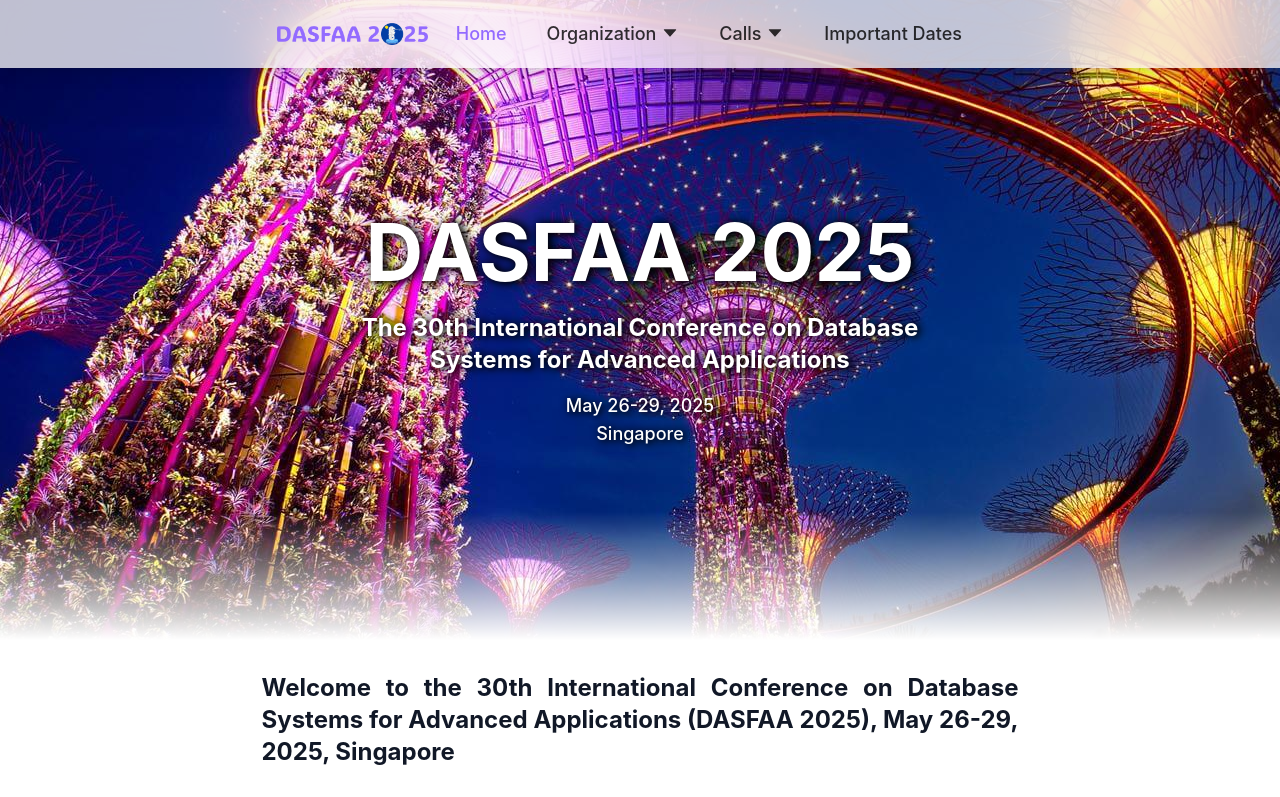
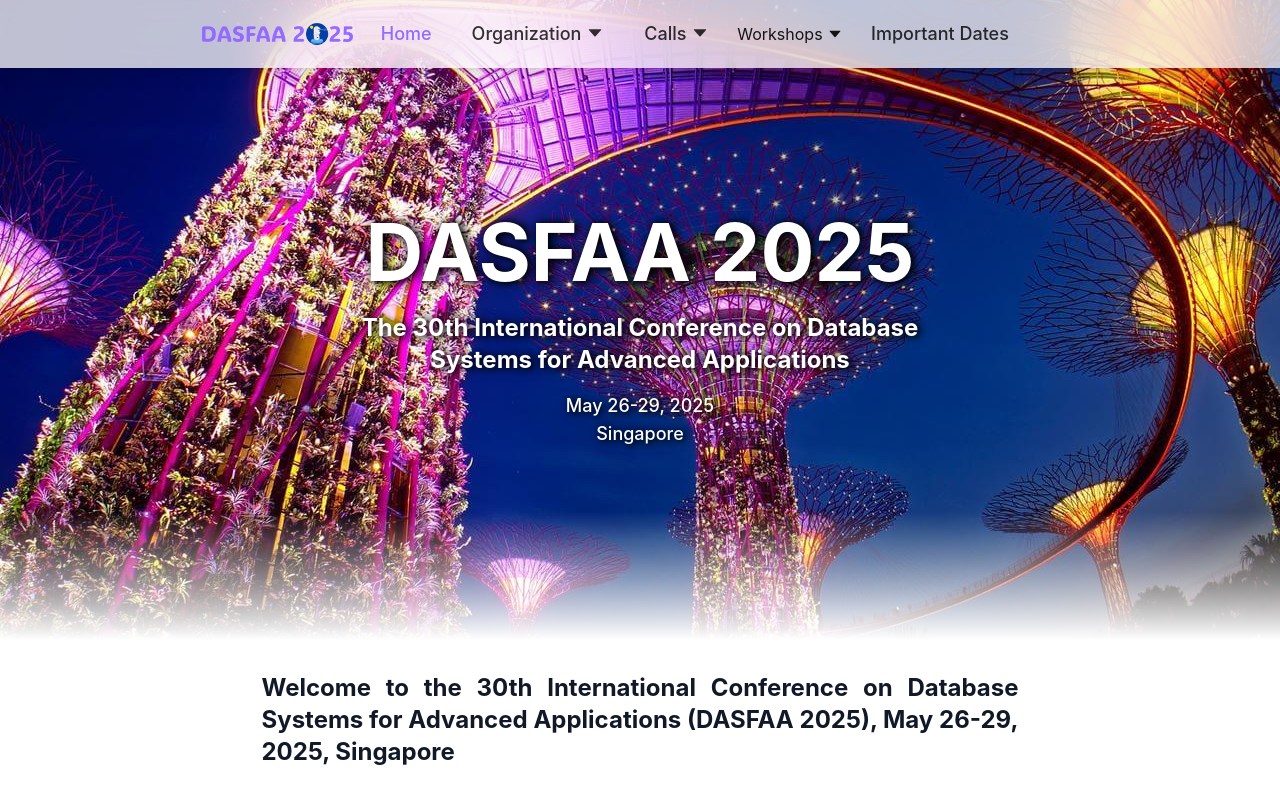
Before and after one commit to dasfaa2025/dasfaa2025.github.io, a React (Vite) app: page /important-dates in a window 1280 px wide. Shown: the top 797 px of the page. Built offline with nearby package versions, Linux system fonts and the light colour scheme.

Commit message:
chore: workshops menu

```diff
--- a/src/components/Header/index.tsx
+++ b/src/components/Header/index.tsx
@@ -15,11 +15,13 @@
   to,
   subMenu,
   active,
+  href = true,
 }: {
   children: React.ReactNode;
   to?: string;
-  subMenu?: { href: string; label: string }[];
+  subMenu?: { href: string; label: string; opts?: any }[];
   active?: boolean;
+  href?: boolean;
 }) => {
   const className = cn(
     "py-2 px-3 text-black/80 text-lg rounded-lg font-medium transition-all cursor-pointer hover:text-[#936bff]",
@@ -34,7 +36,7 @@
       menu={{
         items: subMenu?.map((e) => ({
           label: (
-            <Link to={e.href} className="text-base">
+            <Link to={e.href} className="text-base" {...e.opts}>
               {e.label}
             </Link>
           ),
@@ -43,9 +45,15 @@
       }}
       placement="bottomLeft"
     >
-      <Link to={subMenu[0].href} className={className}>
-        {children} <CaretDownOutlined />
-      </Link>
+      {href ? (
+        <Link to={subMenu[0].href} className={className}>
+          {children} <CaretDownOutlined />
+        </Link>
+      ) : (
+        <div className="cursor-pointer">
+          {children} <CaretDownOutlined />
+        </div>
+      )}
     </Dropdown>
   ) : null;
 };
@@ -86,6 +94,24 @@
     label: "Call for PhD Consortium Paper",
   },
 ];
+const WorkshopsMenu = [
+  {
+    href: "https://gdma2025.github.io/",
+    label: "Graph Data Management and Analysis (GDMA 2025)",
+    opts: {
+      target: "_blank",
+      rel: "noreferrer noopener",
+    },
+  },
+  {
+    href: "https://yan20191113.github.io/DASFAA2025.github.io/",
+    label: "Big Data Management and Service (BDMS 2025)",
+    opts: {
+      target: "_blank",
+      rel: "noreferrer noopener",
+    },
+  },
+];
 
 const Header = () => {
   const menuRef = useRef<HTMLDivElement>(null);
@@ -109,10 +135,10 @@
       ref={menuRef}
       className={cn(
         "fixed top-0 left-0 w-full bg-white/75 backdrop-blur-xl shadow-lg z-[100] transition-all duration-500 ease-in-out max-sm:max-h-12 overflow-y-hidden",
-        mobileMenuVisible ? "max-sm:max-h-[600px]" : "",
+        mobileMenuVisible ? "max-sm:max-h-[800px]" : "",
       )}
     >
-      <div className="flex items-center justify-start px-3 py-3 space-x-4 w-[750px] mx-auto max-sm:justify-between max-sm:w-full">
+      <div className="flex items-center justify-start px-3 py-3 space-x-4 w-[900px] mx-auto max-sm:justify-between max-sm:w-full">
         <Link to="/">
           <img src={LogoDASFAA2025} className="block h-[22px] w-auto" />
         </Link>
@@ -128,6 +154,9 @@
           </Menu>
           <Menu active={pathname.startsWith("/calls")} subMenu={CallsMenu}>
             Calls
+          </Menu>
+          <Menu subMenu={WorkshopsMenu} href={false}>
+            Workshops
           </Menu>
           <Menu to="/important-dates" active={pathname === "/important-dates"}>
             Important Dates
@@ -179,6 +208,18 @@
             {e.label}
           </Menu>
         ))}
+        <Divider>
+          <div className="text-black/40">Workshops</div>
+        </Divider>
+        {WorkshopsMenu.map((e) => (
+          <Menu
+            key={`mobile-${e.href}`}
+            to={e.href}
+            active={pathname === e.href}
+          >
+            {e.label}
+          </Menu>
+        ))}
         <Divider></Divider>
         <Menu to="/important-dates" active={pathname === "/important-dates"}>
           Important Dates
```
